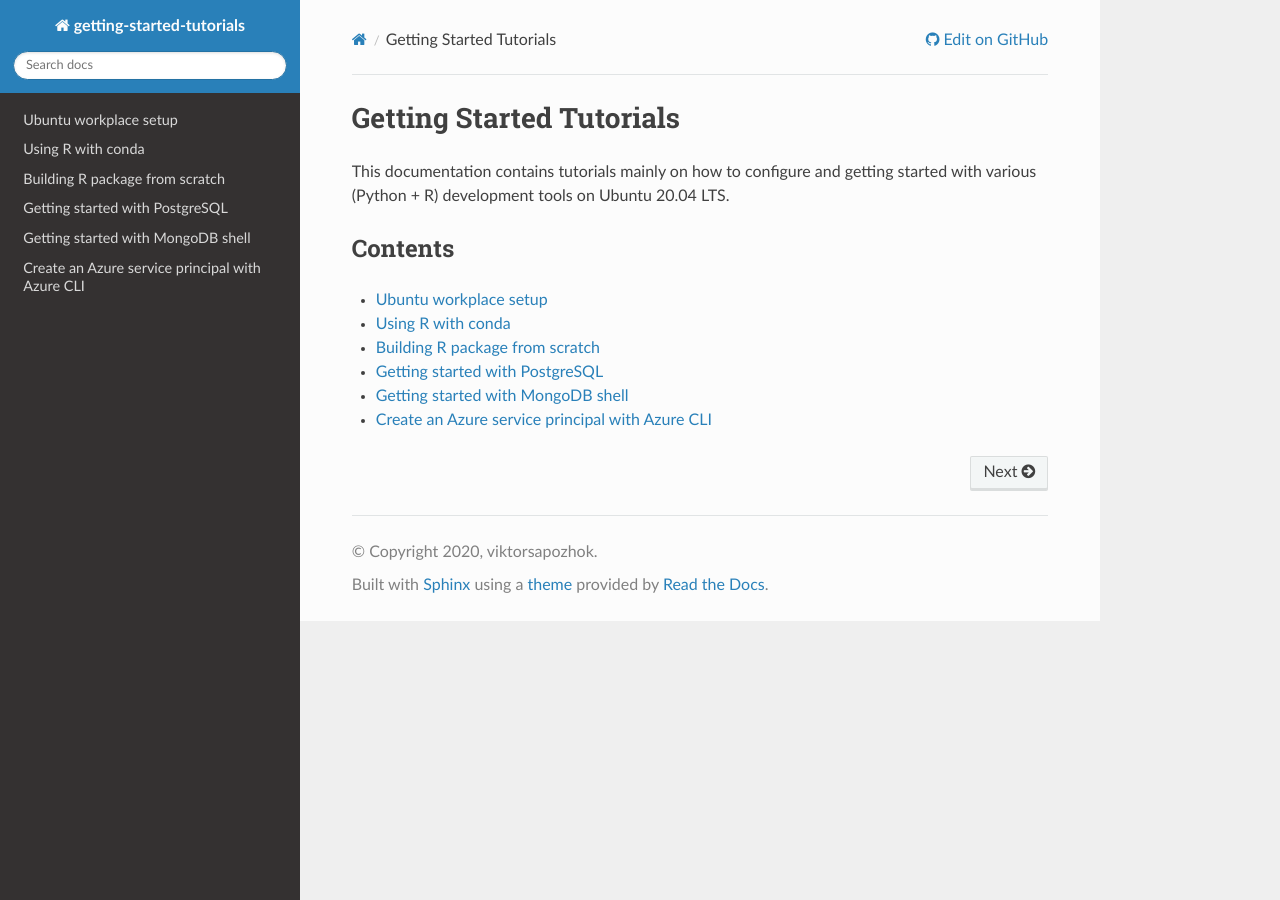
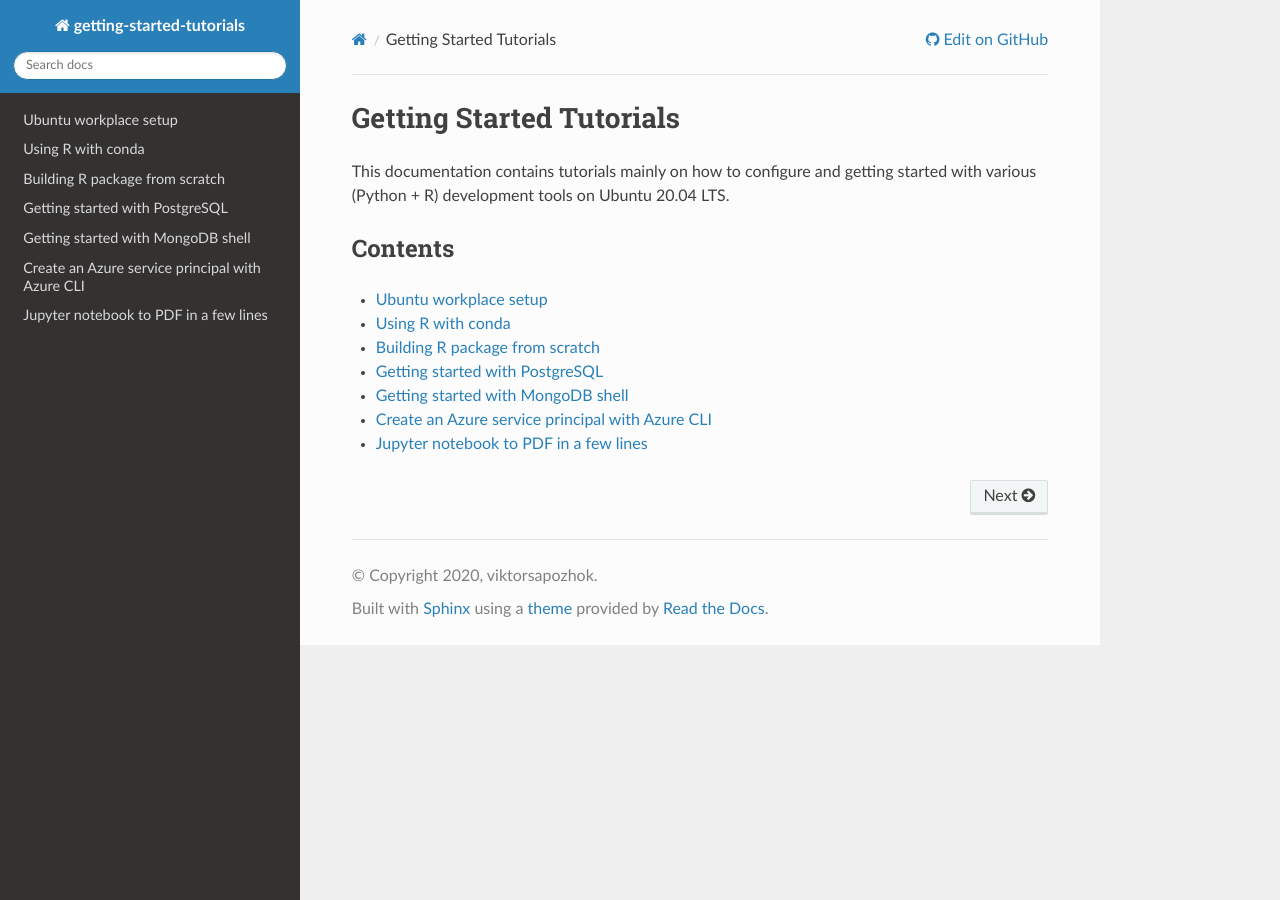
Before and after one commit to viktorsapozhok/getting-started-tutorials, a Sphinx documentation site: the page built from docs/source/index.rst, in a window 1280 px wide. Built offline with Sphinx 7.4.7 and the Read the Docs theme 2.0.0, drawn with Linux system fonts in a browser that asks for light colours; part of the change alters nothing that is shown.

Commit message:
added jupyter convert instruction

```diff
--- a/docs/source/index.rst
+++ b/docs/source/index.rst
@@ -16,3 +16,4 @@ Contents
    postgres
    mongo
    az_principal
+   jupyter
--- /dev/null
+++ b/docs/source/jupyter.rst
@@ -0,0 +1,33 @@
+Jupyter notebook to PDF in a few lines
+======================================
+
+While working on our Jupyter notebook, sometimes we want to share our processed dataset
+complete with the created plot and the markdown explanation we already created in a readable form.
+There is an easy way to turn our Jupyter notebooks into PDF files. Just with a simple setup,
+you can access your notebook as a PDF.
+
+First, you need to install the Python package called "notebook-as-pdf":
+
+.. code-block:: bash
+
+    $ pip install notebook-as-pdf
+    $ pyppeteer-install
+
+The second command will download and setup Chromium. It is used to perform the HTML to PDF conversion.
+
+.. note::
+
+    On linux you probably also need to install some or all of the APT packages listed in `binder/apt.txt <https://github.com/betatim/notebook-as-pdf/blob/master/binder/apt.txt>`__.
+
+Now to convert notebook to PDF, simply use this command:
+
+.. code-block:: bash
+
+    $ jupyter-nbconvert --to PDFviaHTML example.ipynb --no-input
+
+This will create a file called example.pdf.
+
+Reference
+---------
+
+[1] `github.com/betatim/notebook-as-pdf <https://github.com/betatim/notebook-as-pdf>`__
```
